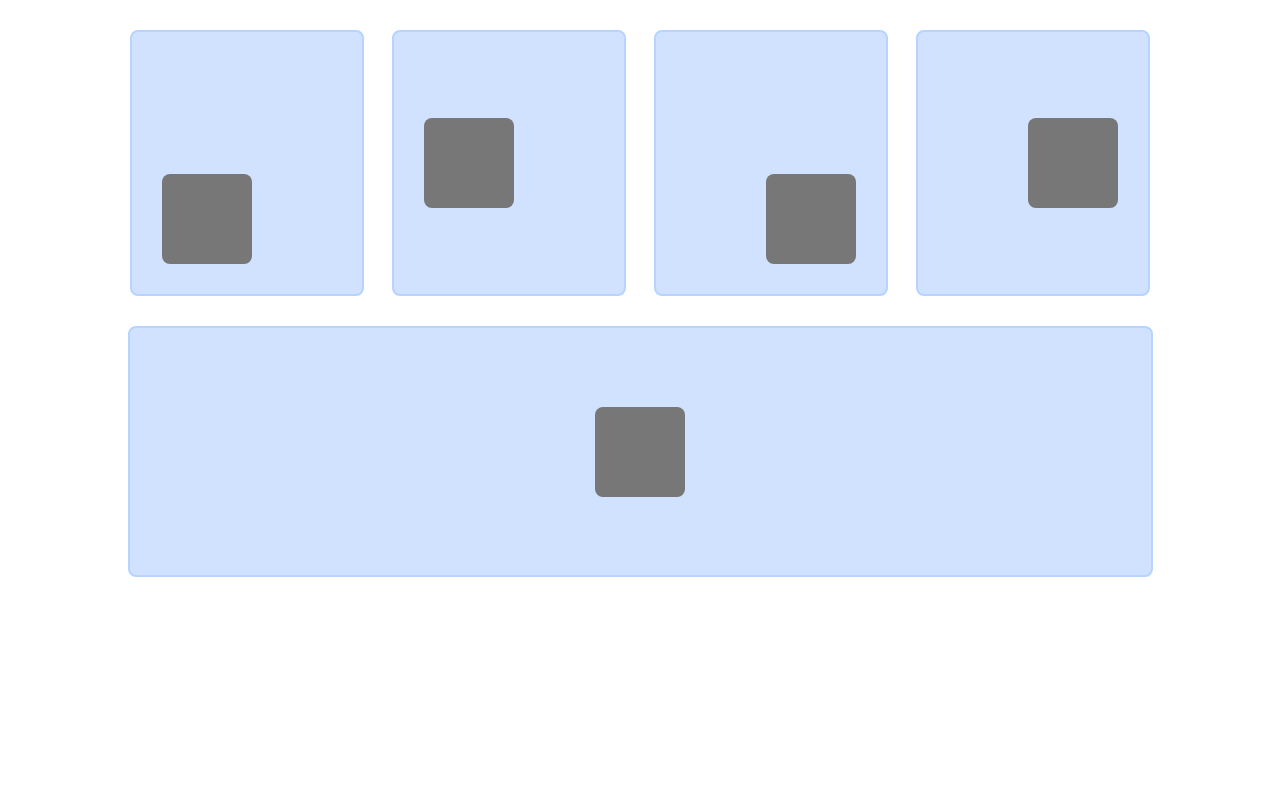
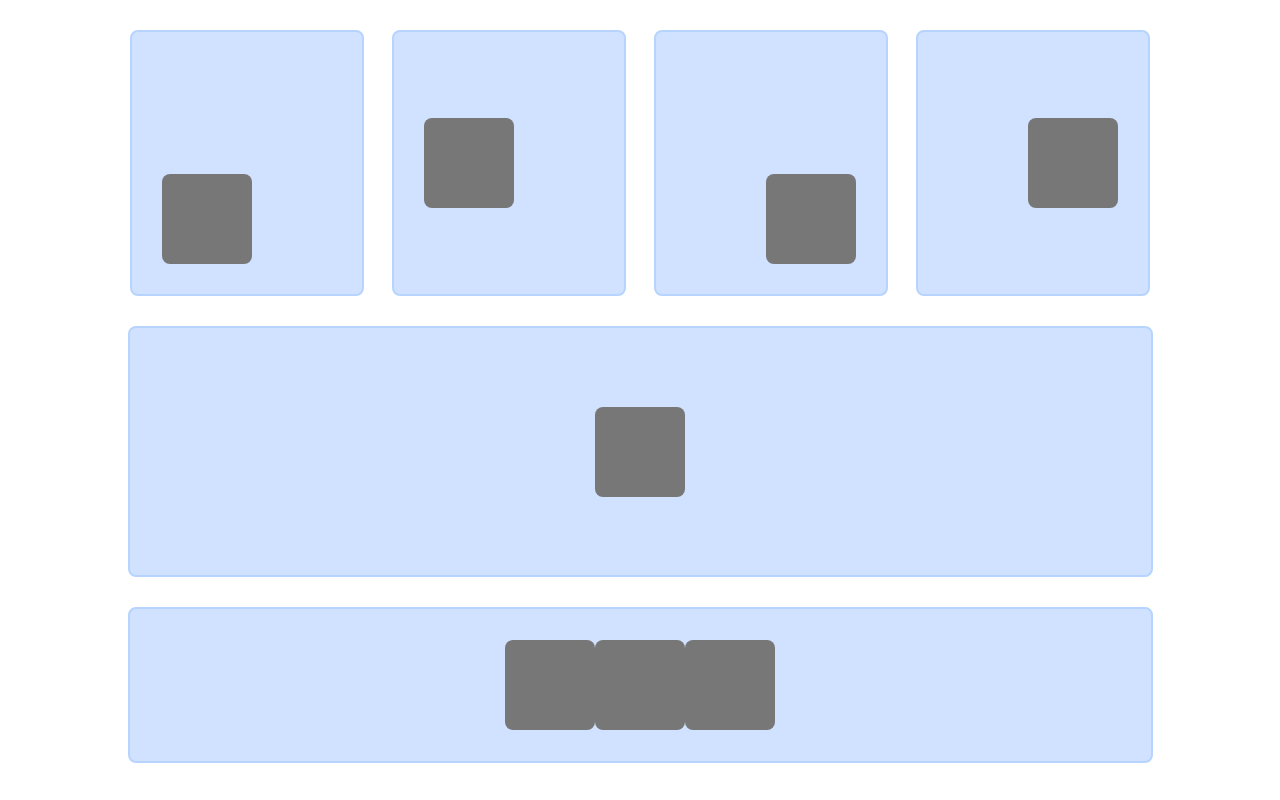
Before and after one commit to lamminhthien/ABC-Learning, a website: page FlexBox/index.html in a window 1280 px wide. Drawn offline with Linux system fonts and the light colour scheme.

Commit message:
flex-box part 3

```diff
--- a/FlexBox/index.html
+++ b/FlexBox/index.html
@@ -29,6 +29,11 @@
     <div class="container-2 d-flex align-item-center  justify-content-center">
       <div class="square "></div>
     </div>
+    <div class="container-3 d-flex align-item-center justify-content-center w-100 ">
+      <div class="box square"></div>
+      <div class="box square"></div>
+      <div class="box square"></div>
+    </div>
 
   </body>
 </html>
--- a/FlexBox/index.scss
+++ b/FlexBox/index.scss
@@ -62,3 +62,12 @@
   border: 2px solid #b6d4fd;
   border-radius: 8px;
 }
+
+.container-3 {
+  width: 1025px;
+  height: 156px;
+  background-color: #d0e2ff;
+  margin:30px auto;
+  border: 2px solid #b6d4fd;
+  border-radius: 8px;
+}
```
Also changed, not shown: FlexBox/index.css, 1 other file.
